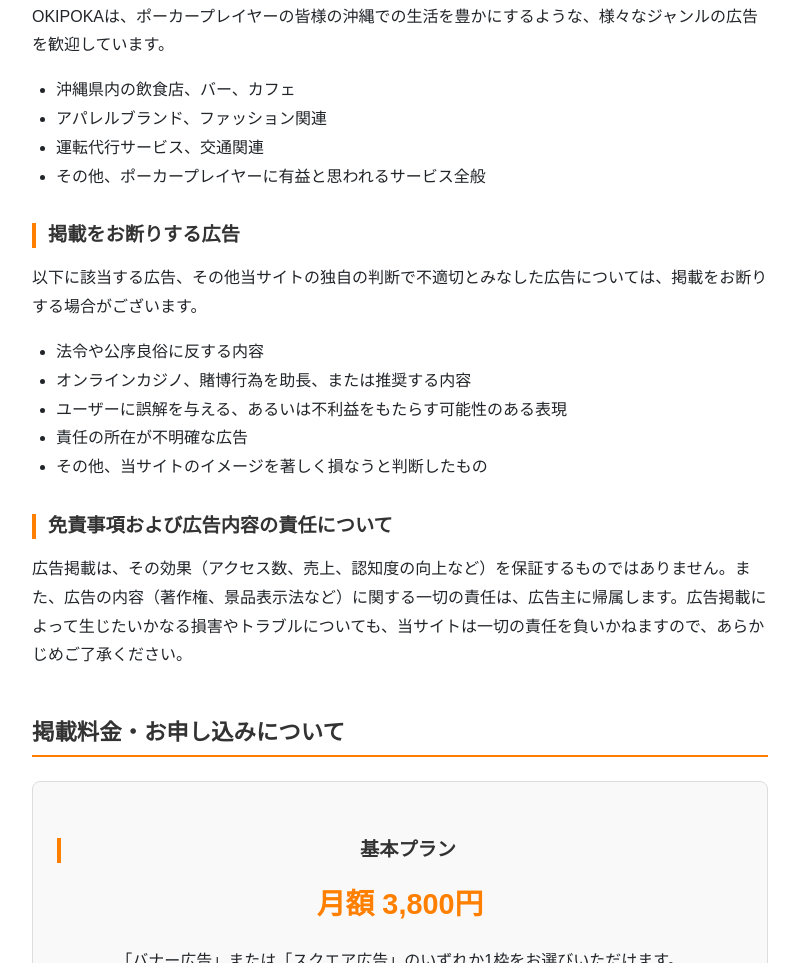
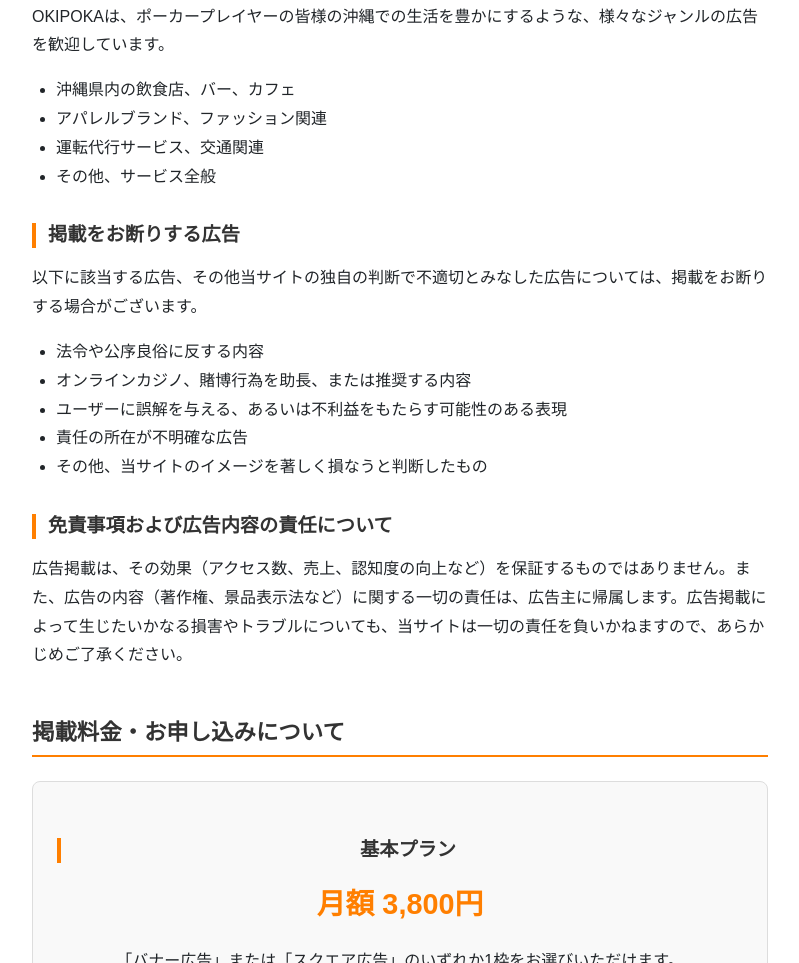
Before and after one commit to ryusei927/okipoka, an Astro site: page /advertise in a window 1280 px wide. Shown: the part 1975-2938 px from the top of the page, without its empty margins (240-1039 px from the left). Built offline with nearby package versions, Linux system fonts and the light colour scheme; Astro itself is replaced by a stand-in of ours.

Commit message:
Update advertise.astro

```diff
--- a/src/pages/advertise.astro
+++ b/src/pages/advertise.astro
@@ -67,7 +67,7 @@
             <li>沖縄県内の飲食店、バー、カフェ</li>
             <li>アパレルブランド、ファッション関連</li>
             <li>運転代行サービス、交通関連</li>
-            <li>その他、ポーカープレイヤーに有益と思われるサービス全般</li>
+            <li>その他、サービス全般</li>
         </ul>
 
         <h3>掲載をお断りする広告</h3>
```
